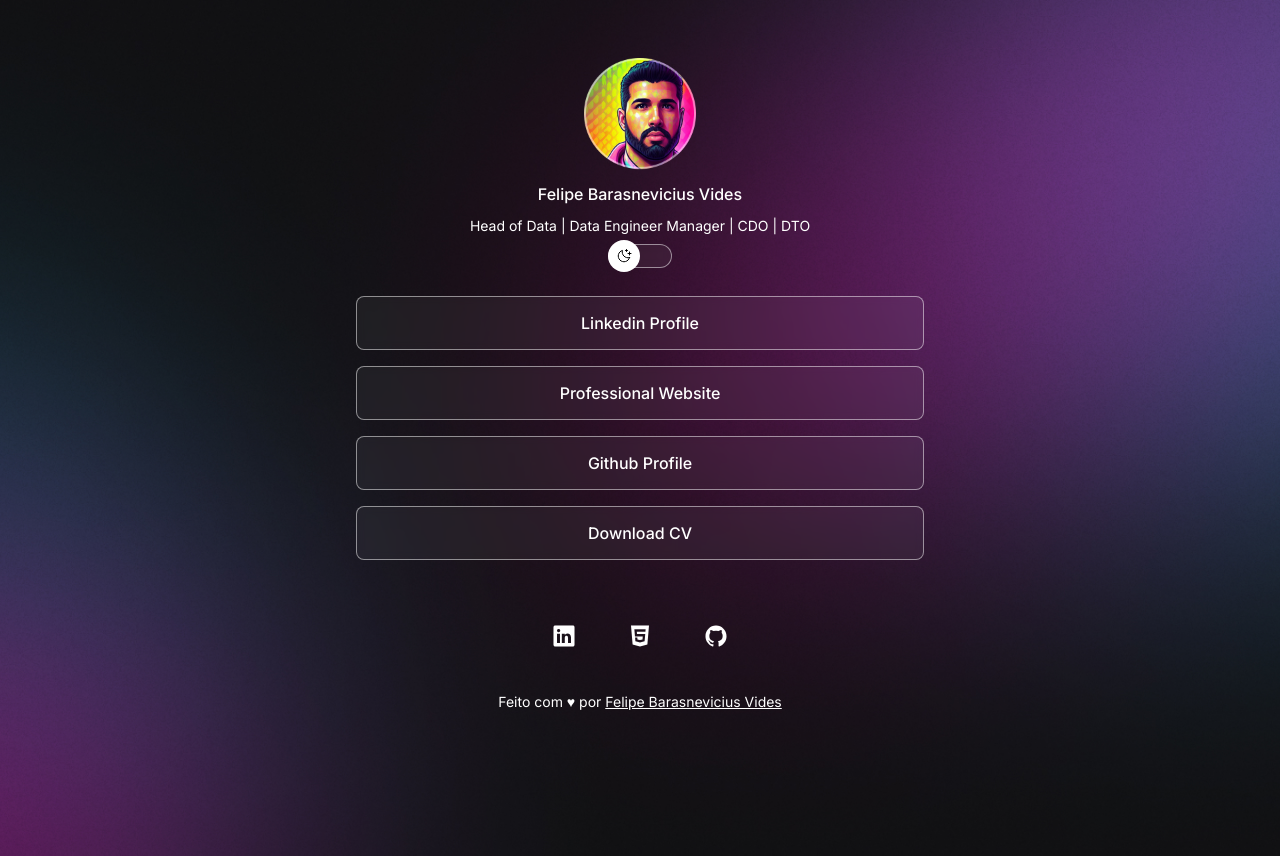
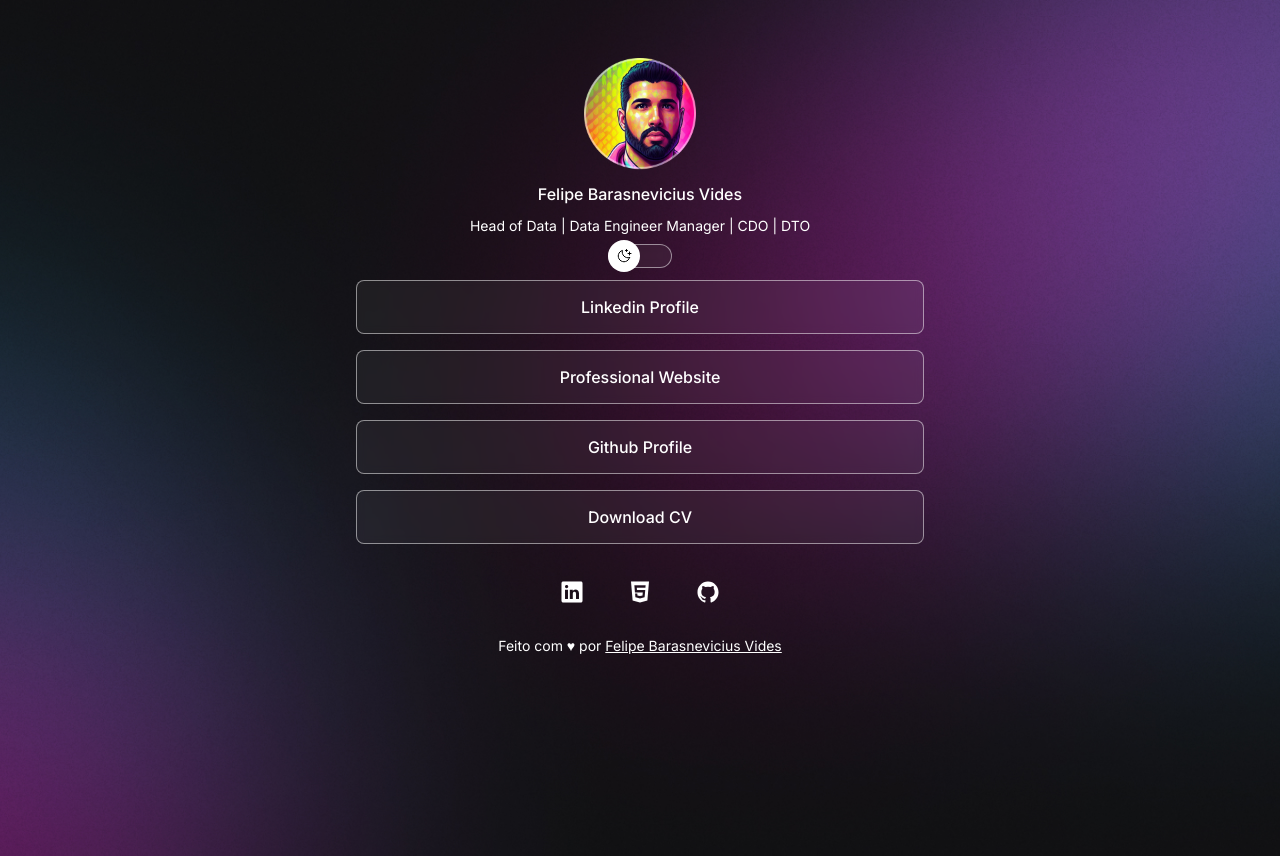
Before and after one commit to barasnevicius/BusinessCard, a plain HTML site: page index.html in a window 1280 px wide. Drawn offline with nearby package versions, Linux system fonts and the light colour scheme.

Commit message:
Adjust css style

```diff
--- a/css/style.css
+++ b/css/style.css
@@ -114,7 +114,7 @@ ul {
   display: flex;
   flex-direction: column;
   gap: 16px;
-  padding: 24px 0;
+  padding: 8px 0;
 }
 
 ul li a {
@@ -141,9 +141,9 @@ ul li a:hover {
 #social-links {
   display: flex;
   justify-content: center;
-  padding: 24px 0;
+  padding: 12px 0;
   font-size: 24px;
-  gap: 20px;
+  gap: 12px;
 }
 
 #social-links a {
```
